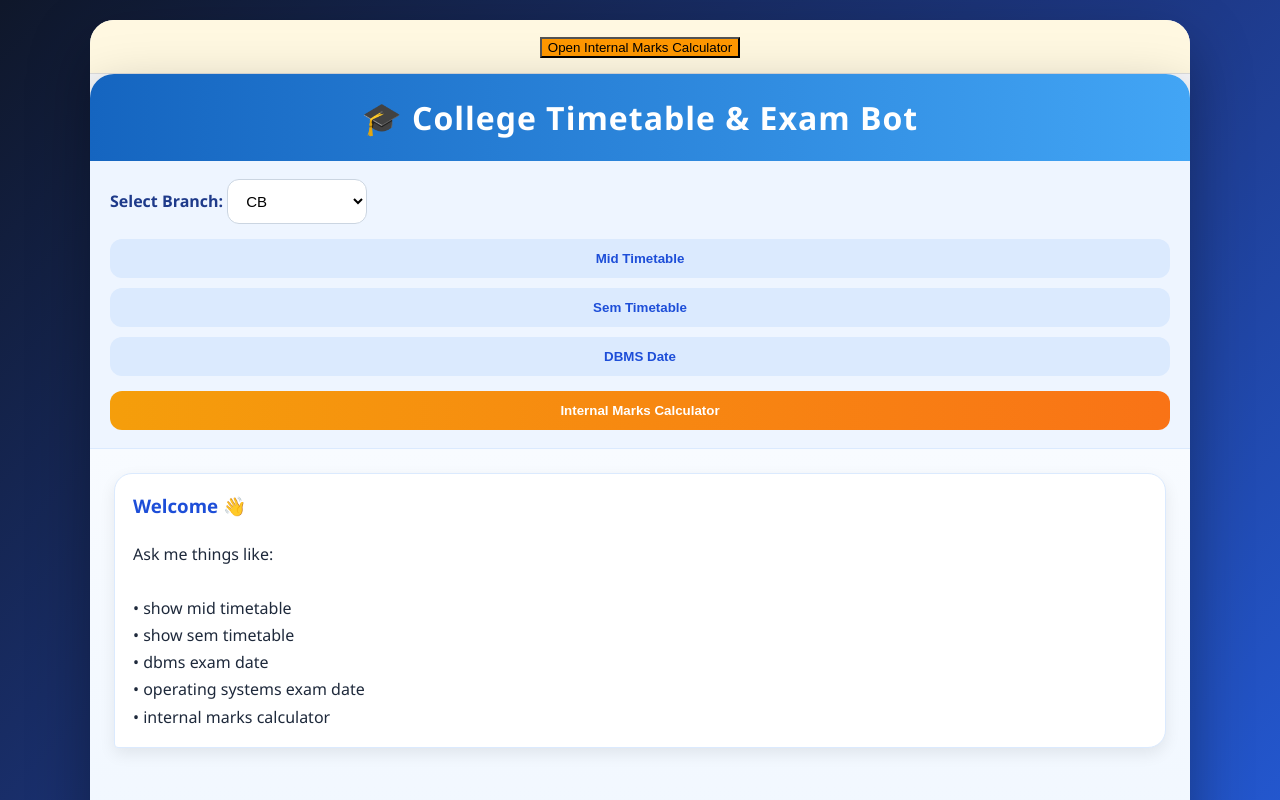
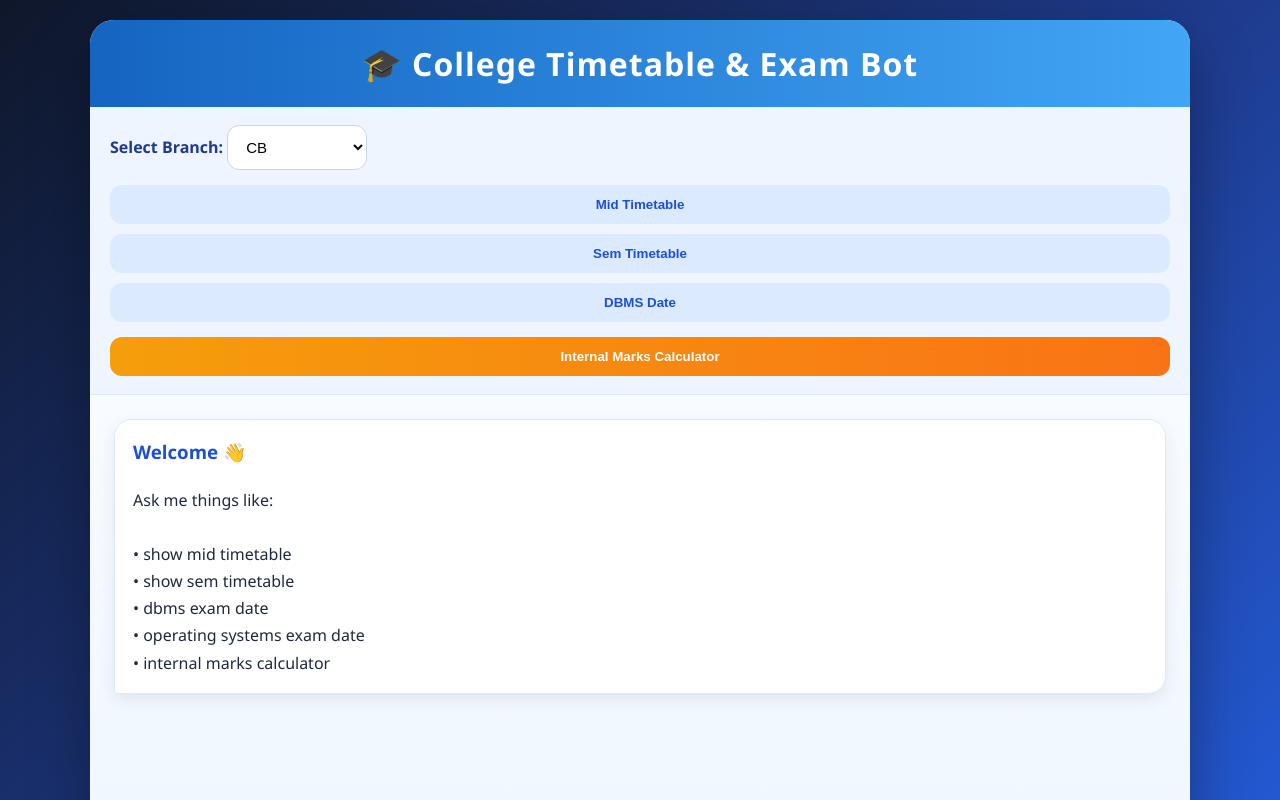
Before and after one commit to collegebot/CollegeChatBot, a plain HTML site: page index.html in a window 1280 px wide. Shown: the top 800 px of the page. Drawn offline with Linux system fonts and the light colour scheme.

Commit message:
Update index.html

```diff
--- a/index.html
+++ b/index.html
@@ -356,12 +356,6 @@
 </head>
 <body>
 
-<div class="container">
-    <div style="padding:15px;background:#fff8e1;text-align:center;border-bottom:1px solid #ddd;">
-        <button onclick="window.open('https://internalmarks7cal-netizen.github.io/InternalMarksCal/', '_blank')" style="background:#ff9800;">
-            Open Internal Marks Calculator
-        </button>
-    </div>
     <div class="container">
     <h1>🎓 College Timetable & Exam Bot</h1>
 
```
